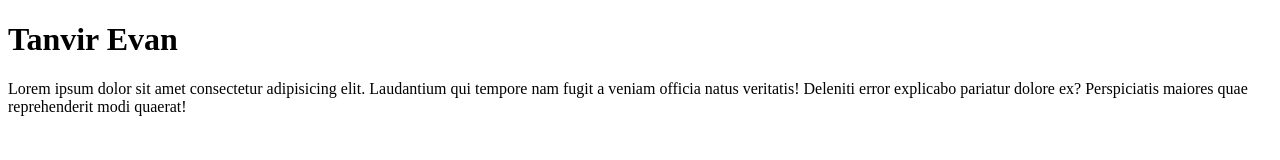
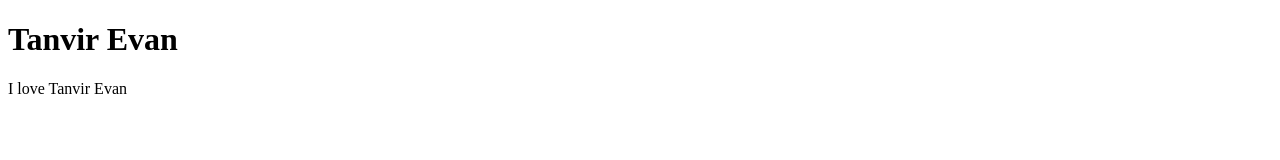
Before and after one commit to Tanvir0004/Tanvir, a plain HTML site: page index.html in a window 1280 px wide. Drawn offline with Linux system fonts and the light colour scheme.

Commit message:
Update index.html

```diff
--- a/index.html
+++ b/index.html
@@ -7,6 +7,6 @@
 </head>
 <body>
     <h1>Tanvir Evan</h1>
-    <p>Lorem ipsum dolor sit amet consectetur adipisicing elit. Laudantium qui tempore nam fugit a veniam officia natus veritatis! Deleniti error explicabo pariatur dolore ex? Perspiciatis maiores quae reprehenderit modi quaerat!</p>
+    <p>I love Tanvir Evan</p>
 </body>
 </html>
```
